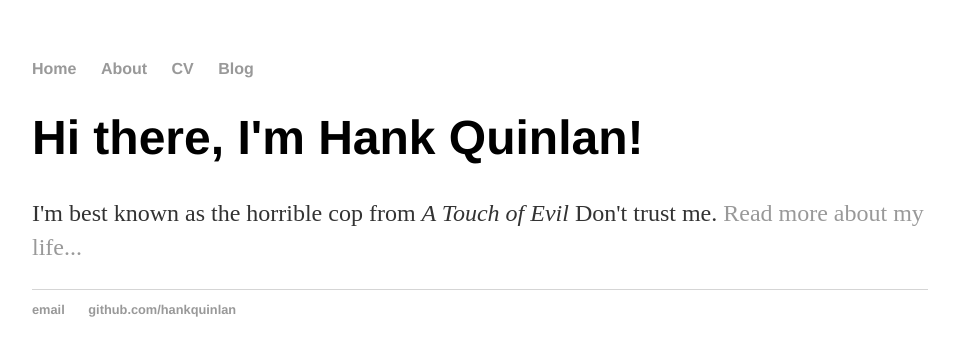
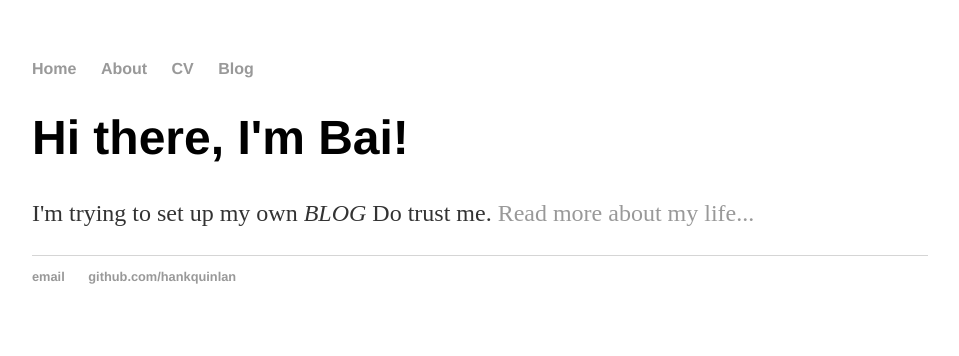
Before and after one commit to Baihe0303/baihe0303.github.io, a Jekyll site: the page built from index.html, in a window 1280 px wide. Shown: the top 356 px of the page, without its empty margins (160-1119 px from the left). Built offline with Jekyll 4.4.1, drawn with Linux system fonts in a browser that asks for light colours.

Commit message:
Update index.html

```diff
--- a/index.html
+++ b/index.html
@@ -1,8 +1,8 @@
 ---
 layout: default
-title: Bai,it's a TEST
+title: Bai,it's a TEST BLOG
 ---
 <div class="blurb">
-	<h1>Hi there, I'm Hank Quinlan!</h1>
-	<p>I'm best known as the horrible cop from <em>A Touch of Evil</em> Don't trust me. <a href="/about">Read more about my life...</a></p>
+	<h1>Hi there, I'm Bai!</h1>
+	<p>I'm trying to set up my own <em>BLOG</em> Do trust me. <a href="/about">Read more about my life...</a></p>
 </div><!-- /.blurb -->
```
